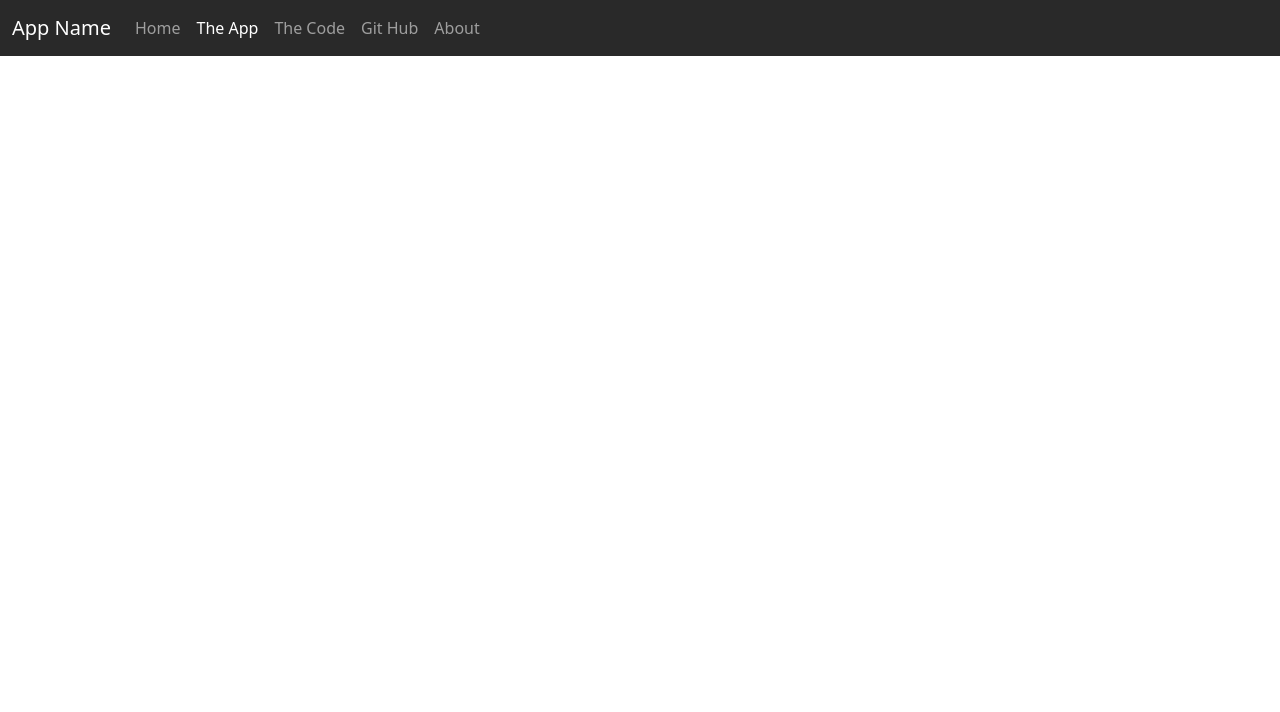
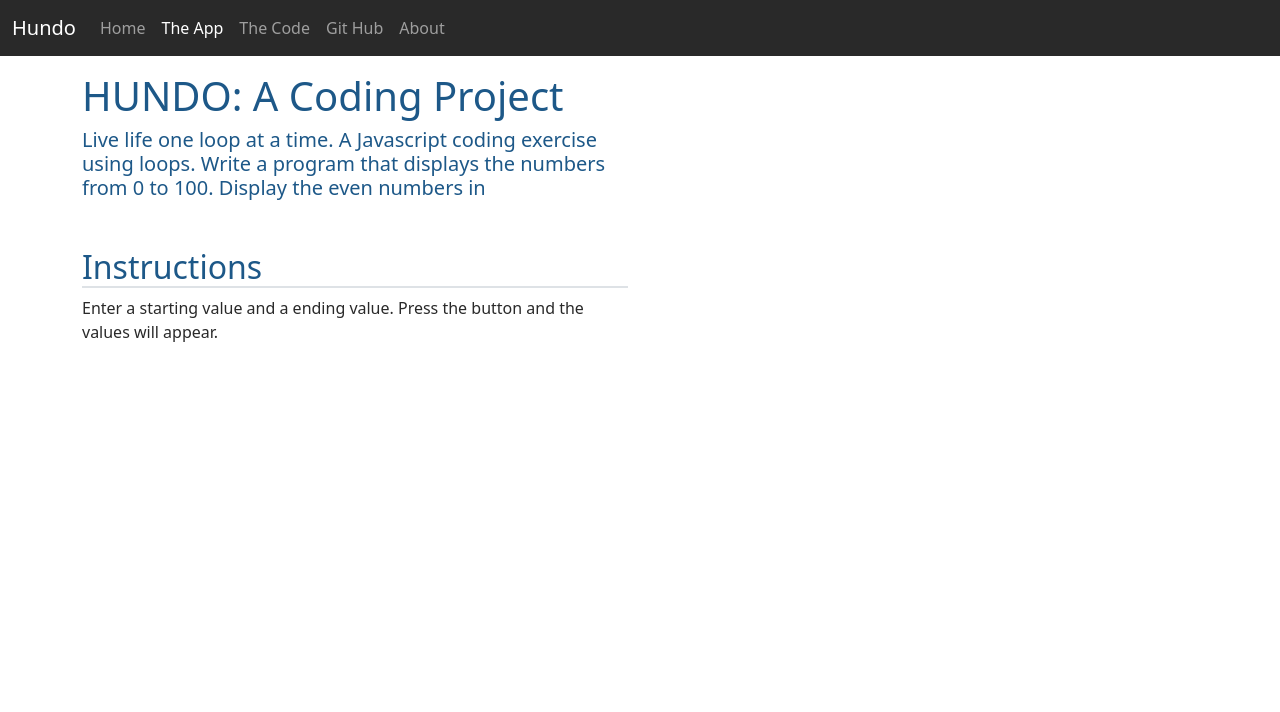
Before and after one commit to Tybook92/Hundo, a plain HTML site: page app.html in a window 1280 px wide. Shown: the top 712 px of the page. Drawn offline with nearby package versions, Linux system fonts and the light colour scheme.

Commit message:
UpdateofNames

```diff
--- a/app.html
+++ b/app.html
@@ -2,7 +2,7 @@
 <html lang="en" class="h-100">
 
 <head>
-    <title>AppName: A Coding Project By Ty Book</title>
+    <title>HUNDO: A Coding Project By Ty Book</title>
     <!-- Required meta tags -->
     <meta charset="utf-8">
     <meta name="viewport" content="width=device-width, initial-scale=1, shrink-to-fit=no">
@@ -23,7 +23,7 @@
     <!--Nav Section-->
 <nav class="navbar navbar-expand-md navbar-dark fixed-top">
     <div class="container-fluid">
-        <a class="navbar-brand" href="#">App Name</a>
+        <a class="navbar-brand" href="#">Hundo</a>
         <button class="navbar-toggler" type="button" data-bs-toggle="collapse" data-bs-target="#navbarCollapse"
             aria-controls="navbarCollapse" aria-expanded="false" aria-label="Toggle navigation">
             <span class="navbar-toggler-icon"></span>
@@ -49,7 +49,19 @@
     </div>
 </nav>
 <main class="flex-shrink-0">
-    <div class="container"></div>
+    <div class="container">
+        <div class="row row-cols-1 row-cols-lg-2">
+            <div class="col-4 mt-5">
+                <h1>HUNDO: A Coding Project</h1>
+                <h4 class="lead">
+                    Live life one loop at a time. A Javascript coding exercise using loops. Write a program that displays the numbers from 0 to 100. Display the even numbers in
+                </h4>
+                <h2 class="mt-5 border-bottom border-2">Instructions</h2>
+                <p>Enter a starting value and a ending value. Press the button and the values will appear.</p>
+            </div>
+            <div class="col-8"></div>
+        </div>
+    </div>
 </main>
 <footer class="footer mt-auto py-3">
     <div class="container-fluid">
```
Also changed, not shown: code.html (+3 -3 lines), index.html (+2 -2 lines).
